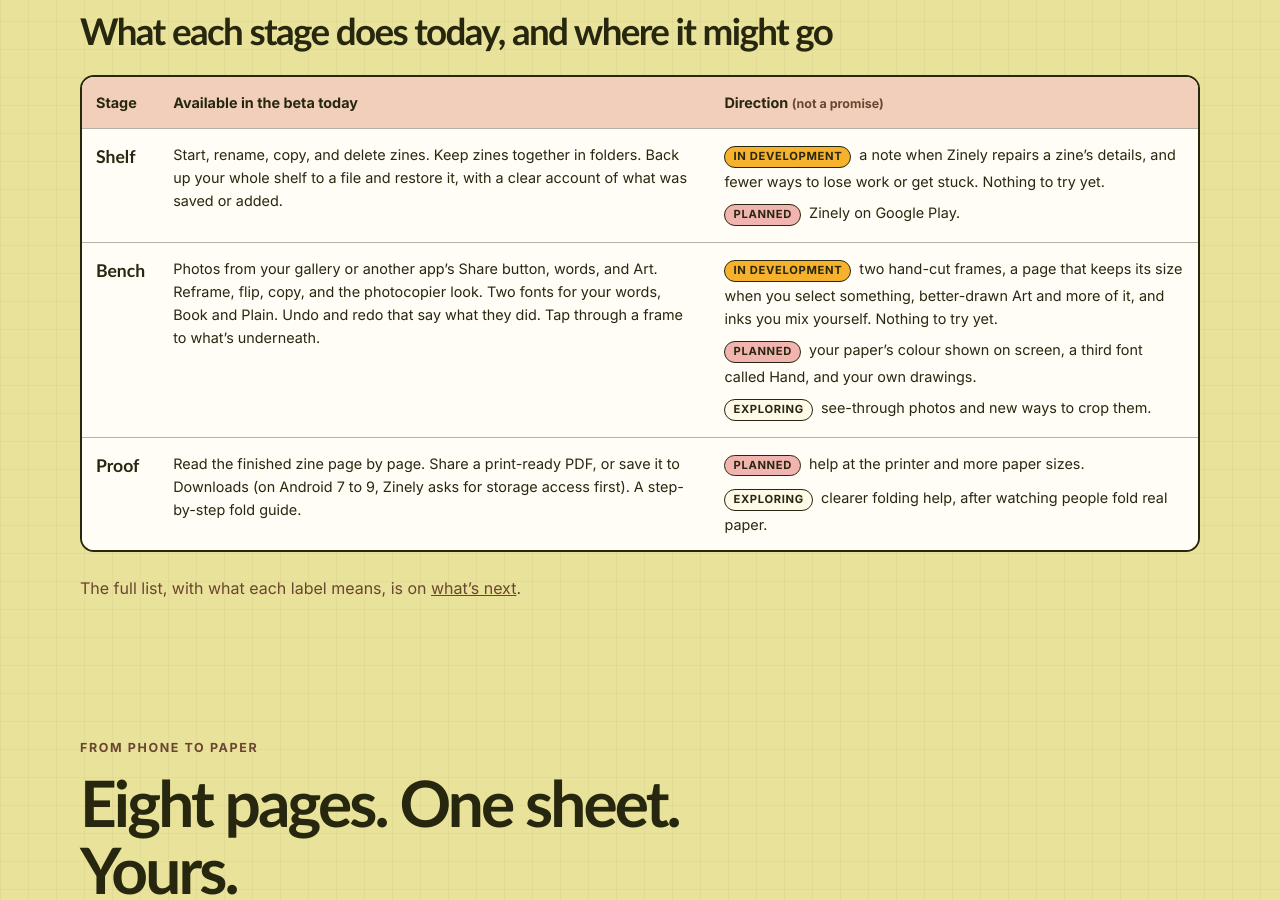
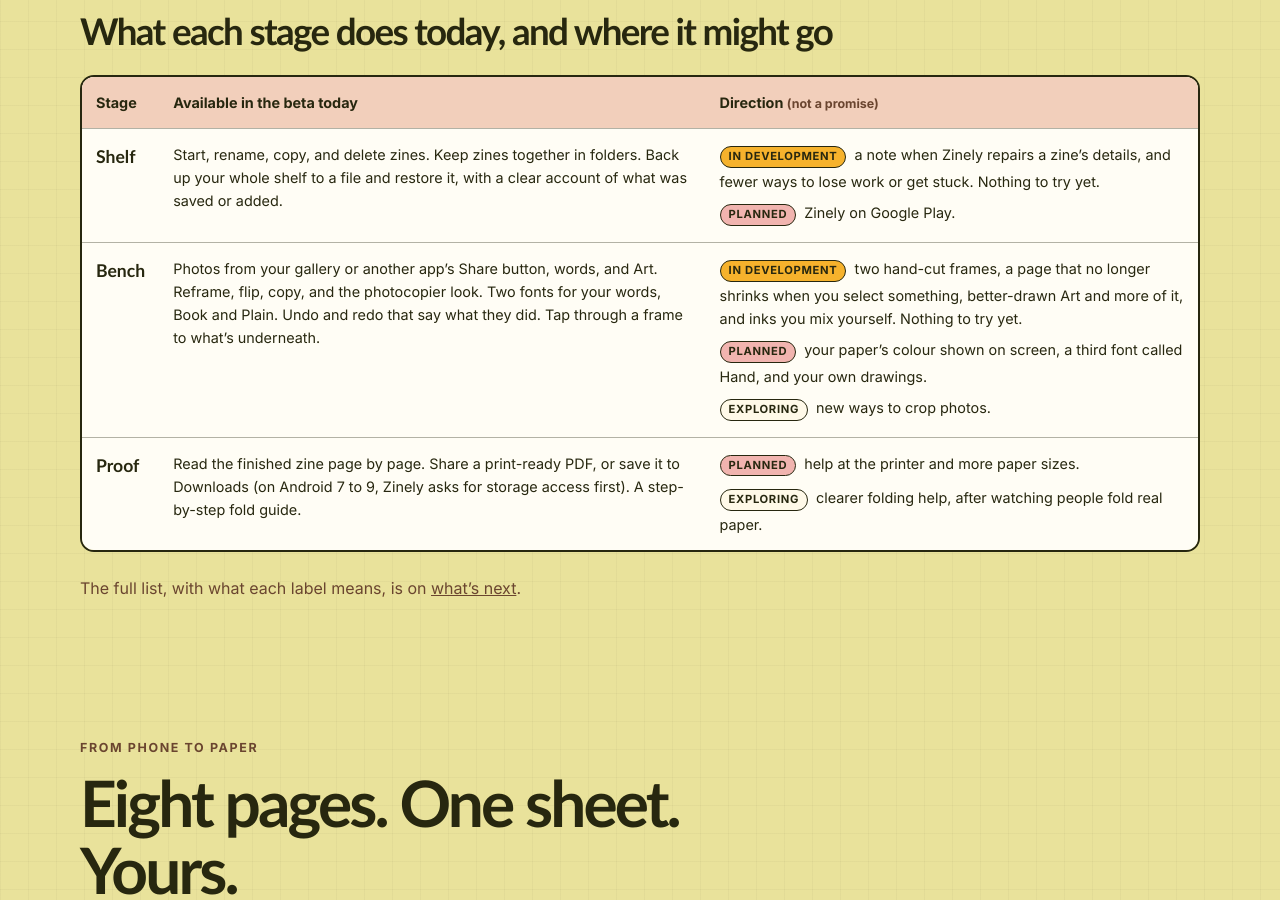
Before and after one commit to aritr-codes/zinely-android, a Jekyll site: the page website/index.html, which Jekyll copies as it is, in a window 1280 px wide and 900 px high, scrolled down 3199 px. Built offline with Jekyll 4.4.1, drawn with Linux system fonts in a browser that asks for light colours.

Commit message:
Website homepage: review fixes to the Direction column
The page no longer shrinks; see-through photos leave the homepage summary (opacity is against the house rules).

Co-Authored-By: Claude Opus 5.5 (1M context) <noreply@anthropic.com>

```diff
--- a/website/index.html
+++ b/website/index.html
@@ -257,7 +257,7 @@
             <tr role="row">
               <th scope="row" role="rowheader">Bench</th>
               <td role="cell">Photos from your gallery or another app’s Share button, words, and Art. Reframe, flip, copy, and the photocopier look. Two fonts for your words, Book and Plain. Undo and redo that say what they did. Tap through a frame to what’s underneath.</td>
-              <td role="cell"><span class="status-line"><span class="status-chip development">In development</span> two hand-cut frames, a page that keeps its size when you select something, better-drawn Art and more of it, and inks you mix yourself. Nothing to try yet.</span><span class="status-line"><span class="status-chip planned">Planned</span> your paper’s colour shown on screen, a third font called Hand, and your own drawings.</span><span class="status-line"><span class="status-chip exploring">Exploring</span> see-through photos and new ways to crop them.</span></td>
+              <td role="cell"><span class="status-line"><span class="status-chip development">In development</span> two hand-cut frames, a page that no longer shrinks when you select something, better-drawn Art and more of it, and inks you mix yourself. Nothing to try yet.</span><span class="status-line"><span class="status-chip planned">Planned</span> your paper’s colour shown on screen, a third font called Hand, and your own drawings.</span><span class="status-line"><span class="status-chip exploring">Exploring</span> new ways to crop photos.</span></td>
             </tr>
             <tr role="row">
               <th scope="row" role="rowheader">Proof</th>
```
